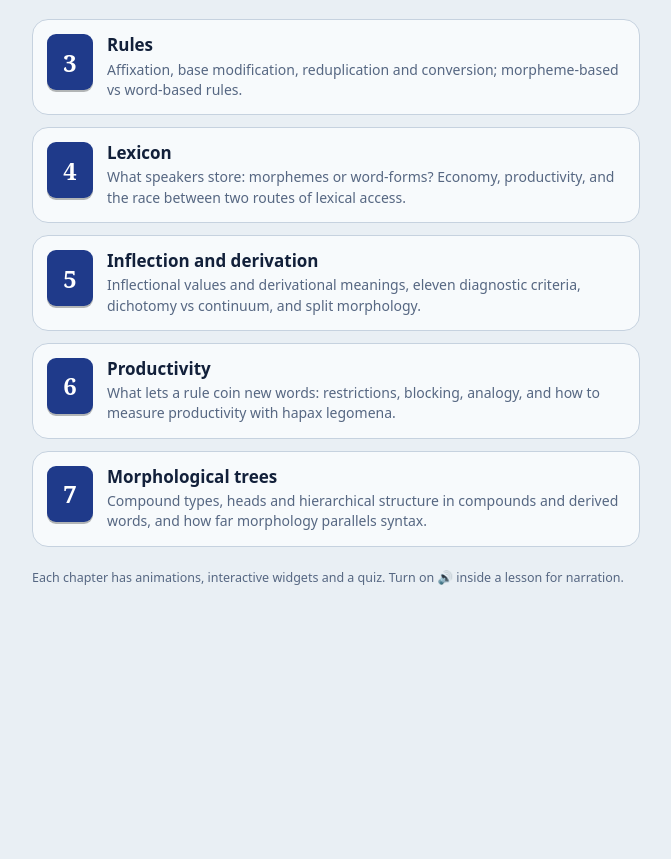
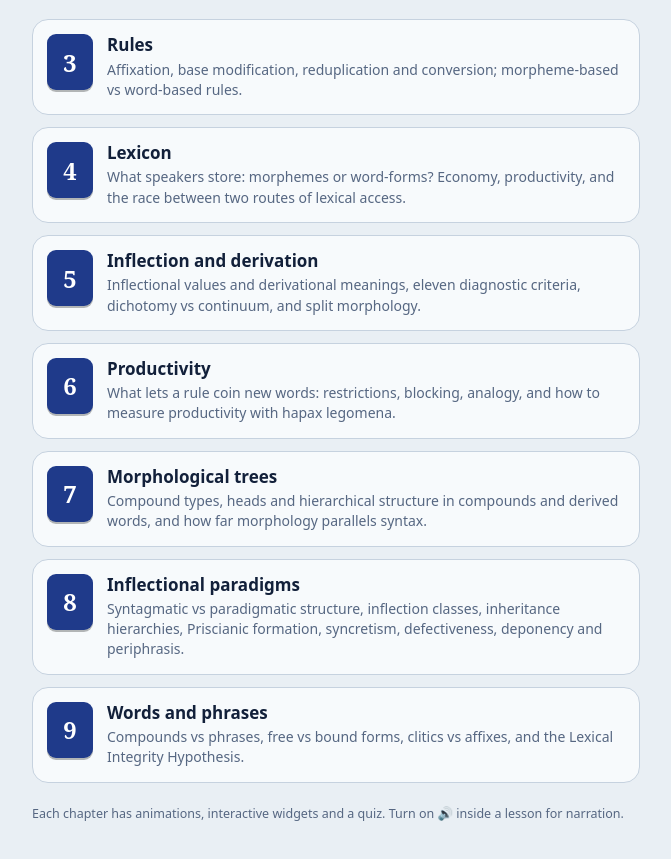
Before and after one commit to Mustapha0/morphology-lessons, a plain HTML site: page index.html in a window 1280 px wide. Shown: the part 83-942 px from the top of the page, without its empty margins (304-975 px from the left). Before the commit the page ends 800 px from the top, so only its background shows below. Drawn offline with Linux system fonts and the light colour scheme.

Commit message:
Add files via upload

```diff
--- a/index.html
+++ b/index.html
@@ -21,7 +21,9 @@ const CHAPTERS=[
   {n:4,title:'Lexicon',href:'ch4/index.html',blurb:'What speakers store: morphemes or word-forms? Economy, productivity, and the race between two routes of lexical access.'},
   {n:5,title:'Inflection and derivation',href:'ch5/index.html',blurb:'Inflectional values and derivational meanings, eleven diagnostic criteria, dichotomy vs continuum, and split morphology.'},
   {n:6,title:'Productivity',href:'ch6/index.html',blurb:'What lets a rule coin new words: restrictions, blocking, analogy, and how to measure productivity with hapax legomena.'},
-  {n:7,title:'Morphological trees',href:'ch7/index.html',blurb:'Compound types, heads and hierarchical structure in compounds and derived words, and how far morphology parallels syntax.'}
+  {n:7,title:'Morphological trees',href:'ch7/index.html',blurb:'Compound types, heads and hierarchical structure in compounds and derived words, and how far morphology parallels syntax.'},
+  {n:8,title:'Inflectional paradigms',href:'ch8/index.html',blurb:'Syntagmatic vs paradigmatic structure, inflection classes, inheritance hierarchies, Priscianic formation, syncretism, defectiveness, deponency and periphrasis.'},
+  {n:9,title:'Words and phrases',href:'ch9/index.html',blurb:'Compounds vs phrases, free vs bound forms, clitics vs affixes, and the Lexical Integrity Hypothesis.'}
 ];
 const list=document.getElementById('list');
 CHAPTERS.forEach(c=>{
```
